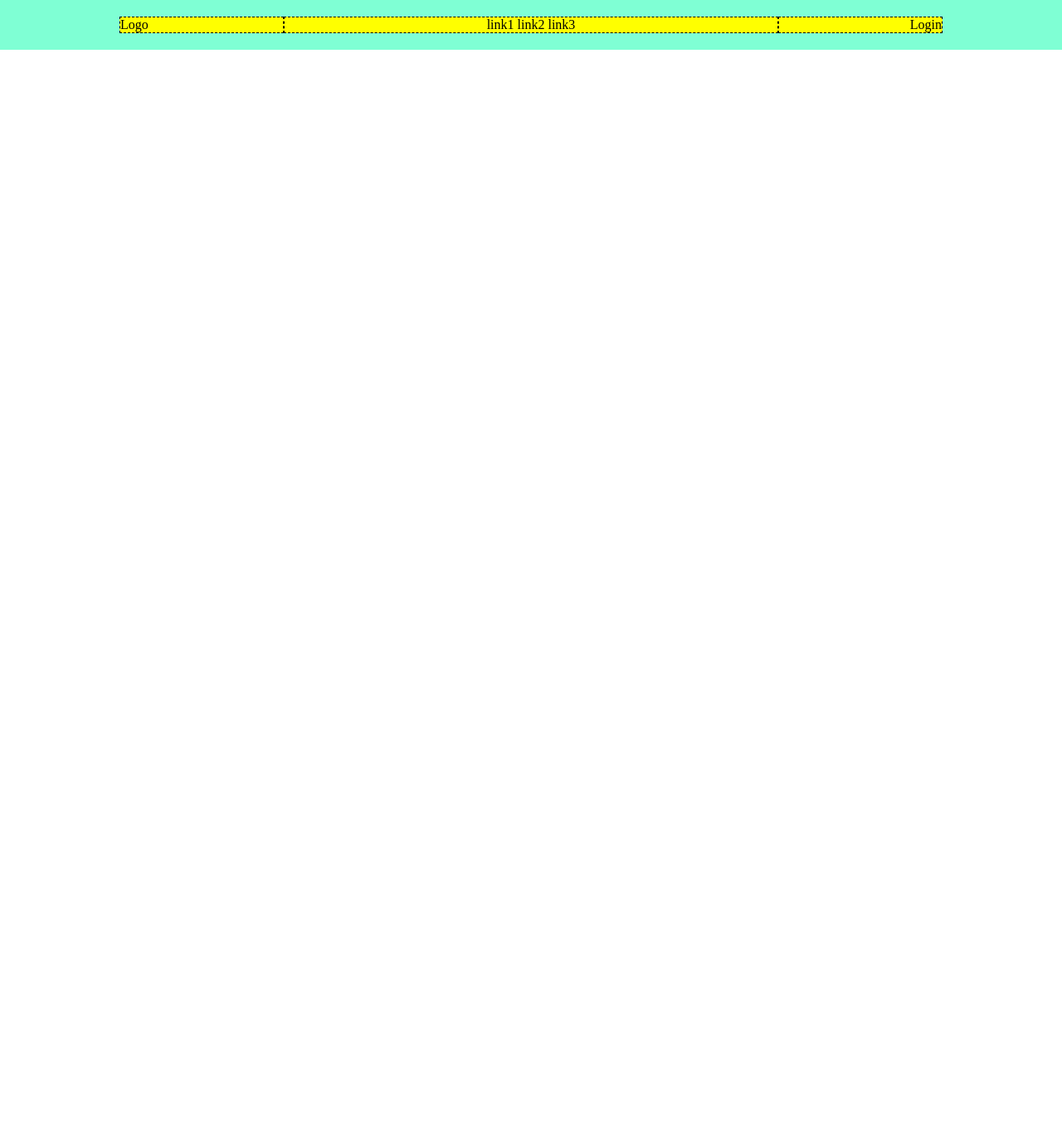
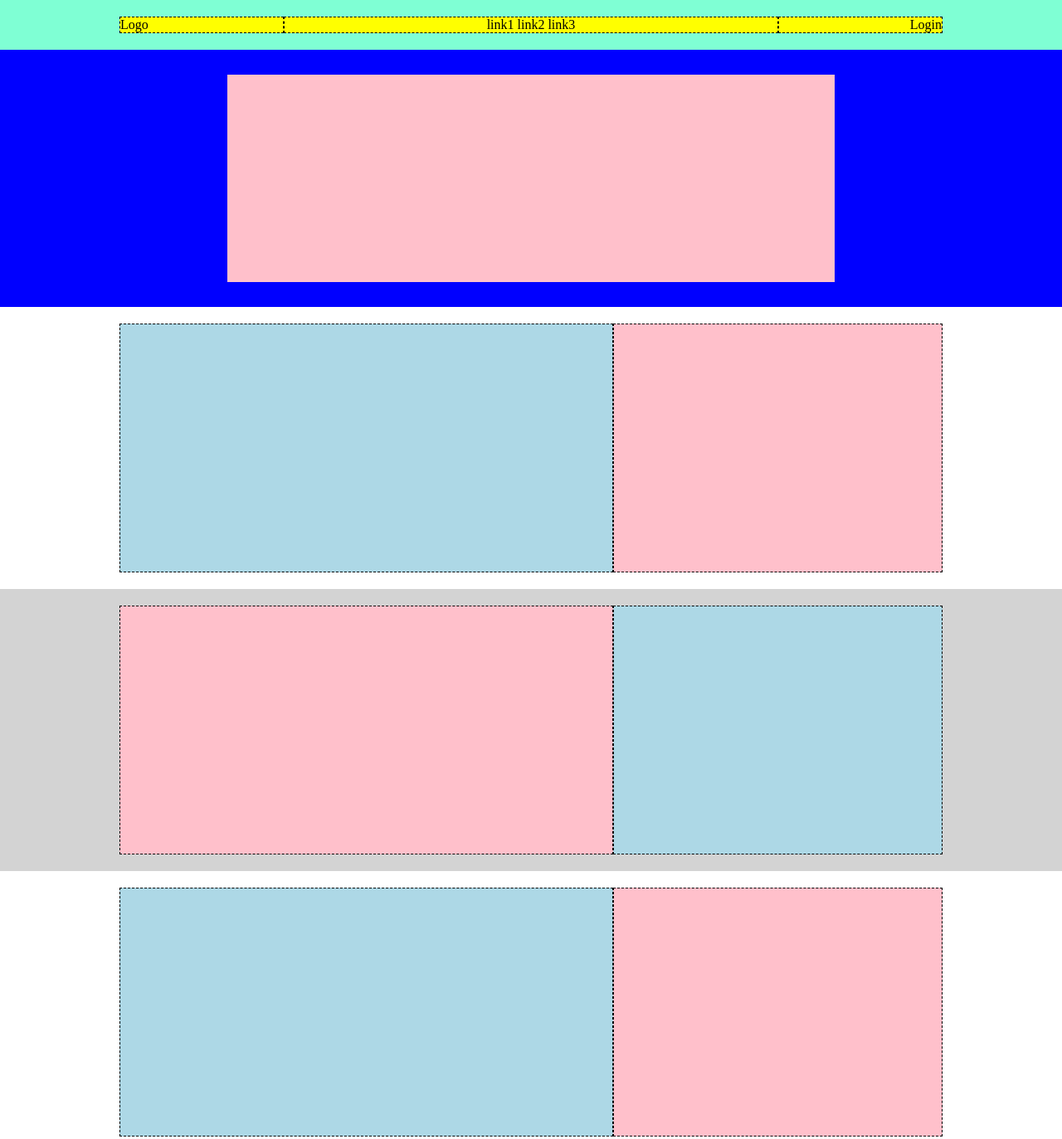
Before and after one commit to Carmine-Faella/htmlcss-struttura-discord, a plain HTML site: page index.html in a window 1280 px wide. Shown: the top 1373 px of the page at 83% size. Before the commit the page ends 800 px from the top, so only its background shows below. Drawn offline with Linux system fonts and the light colour scheme.

Commit message:
Fine Main

```diff
--- a/css/style.css
+++ b/css/style.css
@@ -11,9 +11,6 @@ nav{
 
 .flex_container{
     display: flex;
-    flex-wrap: wrap;
-    justify-content: center;
-    align-content: center;
     background-color: yellow;
     width: 80%;
     margin: auto;
@@ -44,3 +41,62 @@ ul{
 li{
     display: inline-block;
 }
+
+header{
+    background-color: blue;
+    padding: 30px;
+
+}
+
+.header{
+    width: 60%;
+    margin: auto;
+    height: 250px;
+    background-color: pink;
+}
+
+.container{
+    padding: 20px;
+}
+
+.flex_cnt{
+    display: flex;
+    height: 300px;
+    width: 80%;
+    margin: auto;
+}
+
+.col_left{
+    width: 60%;
+    background-color: lightblue;
+    border: 1px black dashed;
+}
+
+.col_right{
+    width: 40%;
+    background-color: pink;
+    border: 1px black dashed;
+}
+
+.sct_grey{
+    background-color: lightgray;
+}
+
+.col_left1{
+    width: 60%;
+    background-color: pink;
+    border: 1px black dashed;
+}
+
+.col_right2{
+    width: 40%;
+    background-color: lightblue;
+    border: 1px black dashed;
+}
+
+.main_end{
+    height: 400px;
+    width: 80%;
+    margin: auto;
+    background-color: green;
+}
--- a/index.html
+++ b/index.html
@@ -29,33 +29,71 @@
 
                 </div>
 
-
-
                 <div class="col_3">
 
                     Login
 
                 </div>
 
+            </div>
 
+        </nav>
 
-            </div>
+        <header>
+
+            <div class="header"></div>
+
+        </header>
+
+        <main>
+
+            <section class="container">
+
+                <div class="flex_cnt">
+
+                    <div class="col_left"></div>
+
+                    <div class="col_right"></div>
+
+                </div>
+
+            </section>
+
+            <section class="container sct_grey">
+
+                <div class="flex_cnt">
+
+                    <div class="col_left1"></div>
+
+                    <div class="col_right2"></div>
+
+                </div>
+
+            </section>
+
+            <section class="container">
+
+                <div class="flex_cnt">
+
+                    <div class="col_left"></div>
+
+                    <div class="col_right"></div>
+
+                </div>
+
+            </section>
+
+            <section class="container sct_grey">
+
+                <div class="main_end"></div>
+
+            </section>
+
+        </main>
 
 
 
 
 
-
-
-
-
-
-
-        </nav>
-
-        <header class="header_bottom">
-
-        </header>
-
     </body>
 </html>
```
